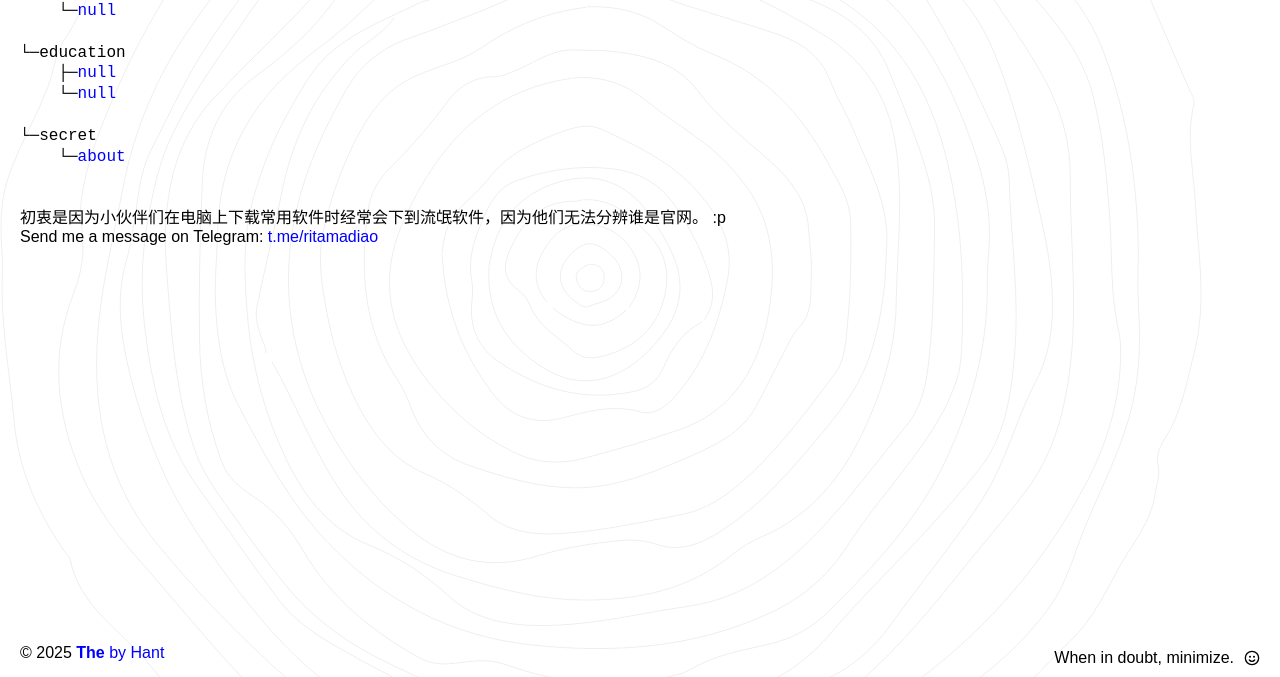
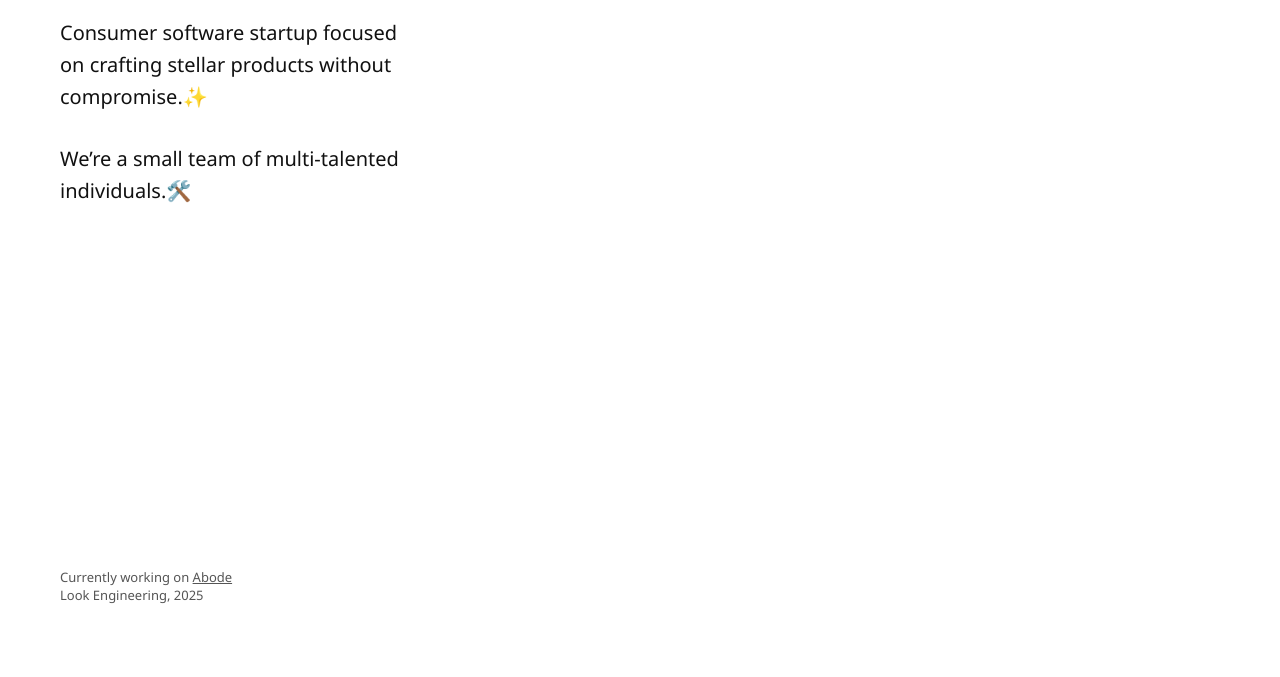
Before and after one commit to hant1ng/hanthtml, a plain HTML site: page index.html in a window 1280 px wide. Shown: the part 123-800 px from the top of the page. Drawn offline with Linux system fonts and the light colour scheme.

Commit message:
Update index.html

```diff
--- a/index.html
+++ b/index.html
@@ -2,121 +2,76 @@
 <html lang="en">
 <head>
   <meta charset="UTF-8" />
-  <meta name="viewport" content="width=device-width, initial-scale=1.0" />
-  <meta name="description" content="Collection of AI tools, prompts, and methods for product development and business growth" />
-  <meta name="keywords" content="AI tools, prompts, methods, product development, business growth, productivity" />
-  <meta name="author" content="Product Pushers" />
-  <title>Hant</title>
+  <meta name="viewport" content="width=device-width, initial-scale=1.0"/>
+  <title>Look Engineering</title>
   <link rel="apple-touch-icon" sizes="180x180" href="favicon/apple-touch-icon.png" />
   <link rel="icon" type="image/png" sizes="32x32" href="favicon/favicon-32x32.png" />
   <link rel="icon" type="image/png" sizes="16x16" href="favicon/favicon-16x16.png" />
   <style>
     html, body {
-      height: 100%;
       margin: 0;
       padding: 0;
-    }
-
-    html {
-      background-image: url(tree.svg);
-      background-attachment: fixed;
-      background-position: center left;
-      background-repeat: no-repeat;
-      background-size: auto;
+      height: 100%;
+      font-family: 'Segoe UI', sans-serif;
+      background-color: #fff;
+      color: #111;
     }
 
     body {
       display: flex;
       flex-direction: column;
-      font-family: sans-serif;
-      background: none;
+      justify-content: space-between;
+      padding: 60px;
+      box-sizing: border-box;
     }
 
-    .wrapper {
-      flex: 1;
-      display: flex;
-      flex-direction: column;
-      min-height: 100vh;
+    .logo {
+      font-size: 40px;
+      line-height: 1;
+      margin-bottom: 40px;
     }
 
-    .main-content {
-      flex: 1;
-      padding: 20px;
+    .content {
+      max-width: 400px;
     }
 
-    pre {
-      font-family: monospace;
-      font-size: 16px;
-      line-height: 1.3; /* 缩小行距 */
-      white-space: pre-wrap;
-      margin: 0;
+    .content p {
+      font-size: 20px;
+      line-height: 1.6;
+      margin-bottom: 1.5em;
     }
 
-    a {
-      color: #0000FF;
-      text-decoration: none;
+    .footer {
+      font-size: 13px;
+      color: #555;
     }
 
-    a:hover {
+    .footer a {
+      color: #555;
       text-decoration: underline;
-    }
-
-    footer {
-      padding: 10px 20px;
-    }
-
-    .footer-content {
-      display: flex;
-      justify-content: space-between;
-      align-items: center;
-      flex-wrap: wrap;
     }
   </style>
 </head>
 <body>
-  <div class="wrapper">
-
-    <div class="main-content">
-      <pre>
-main directory:
-
-└─resources
-    ├─<a href="page/software.html">Software.html</a>
-    ├─<a href="page/tools.html">null</a>
-    └─<a href="null">null</a>
-
-└─education
-    ├─<a href="null">null</a>
-    └─<a href="null">null</a>
-
-└─secret
-    └─<a href="page/about.html">about</a>
-      </pre>
-
-      <p style="margin-top: 16px;">
-        初衷是因为小伙伴们在电脑上下载常用软件时经常会下到流氓软件，因为他们无法分辨谁是官网。 :p<br />
-        Send me a message on Telegram: <a href="https://t.me/ritamadiao" target="_blank">t.me/ritamadiao</a>
+  <div>
+    <div class="logo">🌀</div>
+    <div class="content">
+      <p>
+        Consumer software startup focused<br/>
+        on crafting stellar products without<br/>
+        compromise.✨
+      </p>
+      <p>
+        We’re a small team of multi-talented<br/>
+        individuals.🛠️
       </p>
     </div>
-
-    <footer id="brx-footer">
-      <section class="fw-footer__wrapper">
-        <div class="footer-content">
-          <p class="text-basic" style="margin: 0;">© 2025 <a href="https://www.hant.me" title="The by Hant" aria-label="Made by Hant"><strong>The</strong> by Hant</a></p>
-          <div style="display: flex; align-items: center; margin-top: 10px;">
-            <p class="text-basic" style="margin: 0 10px 0 0;">When in doubt, minimize.</p>
-            <svg width="1em" height="1em" viewBox="0 0 24 24" xmlns="http://www.w3.org/2000/svg" class="svg text-gray-500">
-              <path fill="none" stroke="currentColor" stroke-linecap="round" stroke-linejoin="round" stroke-width="2"
-                d="M9.5 10c0 .27-.23.5-.5.5-.28 0-.5-.23-.5-.5m1 0c0-.28-.23-.5-.5-.5-.28 0-.5.22-.5.5m1 0h-1m7 0c0 .27-.23.5-.5.5-.28 0-.5-.23-.5-.5m1 0c0-.28-.23-.5-.5-.5-.28 0-.5.22-.5.5m1 0h-1m1.5 5c-.92 1.21-2.37 2-4.01 2-1.64 0-3.09-.79-4.01-2m4 7v0c5.52 0 10-4.48 10-10v0c0-5.53-4.48-10-10-10v0c-5.53 0-10 4.47-10 10v0c0 5.52 4.47 10 10 10Z">
-              </path>
-            </svg>
-          </div>
-        </div>
-      </section>
-    </footer>
-
   </div>
-
-  <script async src="https://scripts.simpleanalyticscdn.com/latest.js"></script>
+  <div class="footer">
+    <p>
+      Currently working on <a href="#">Abode</a><br/>
+      Look Engineering, 2025
+    </p>
+  </div>
 </body>
 </html>
```
